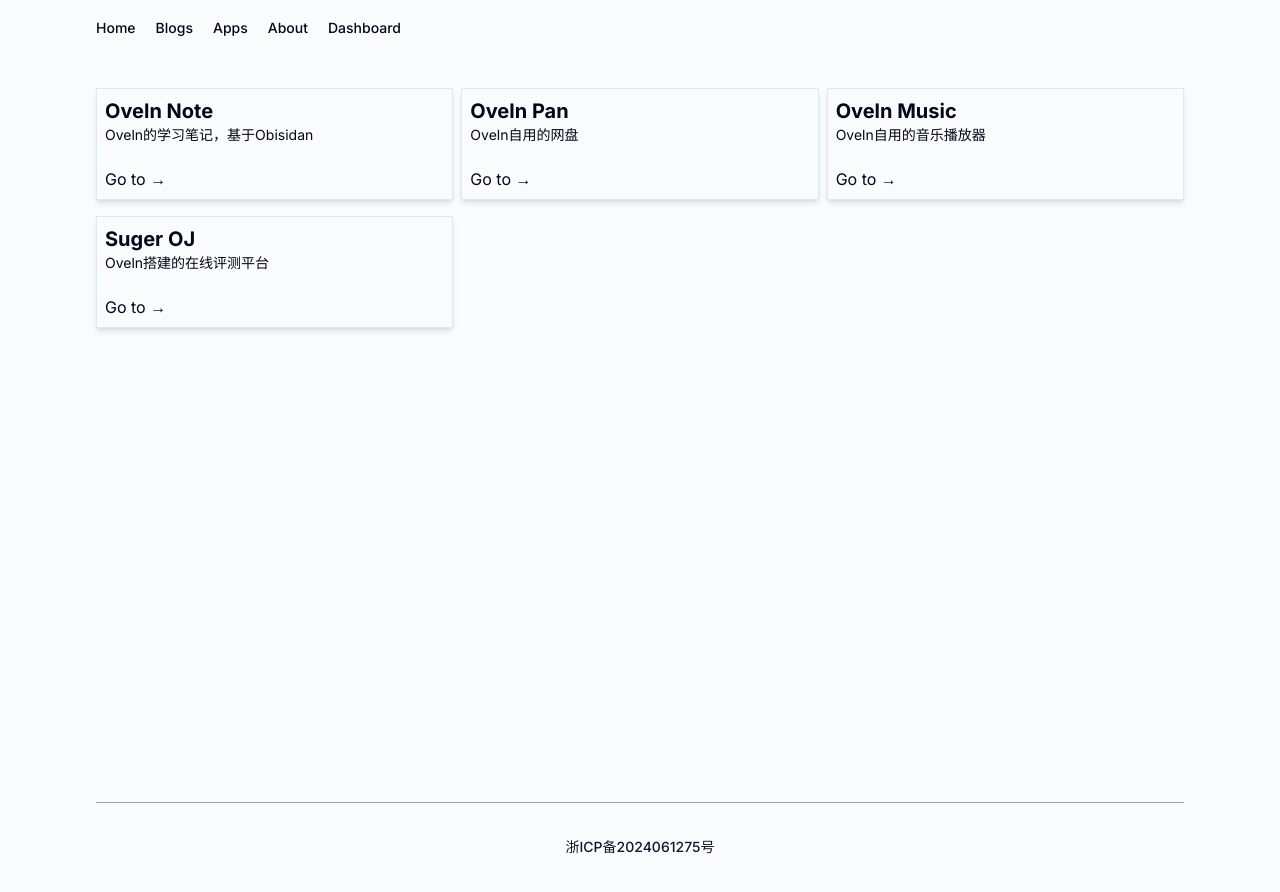
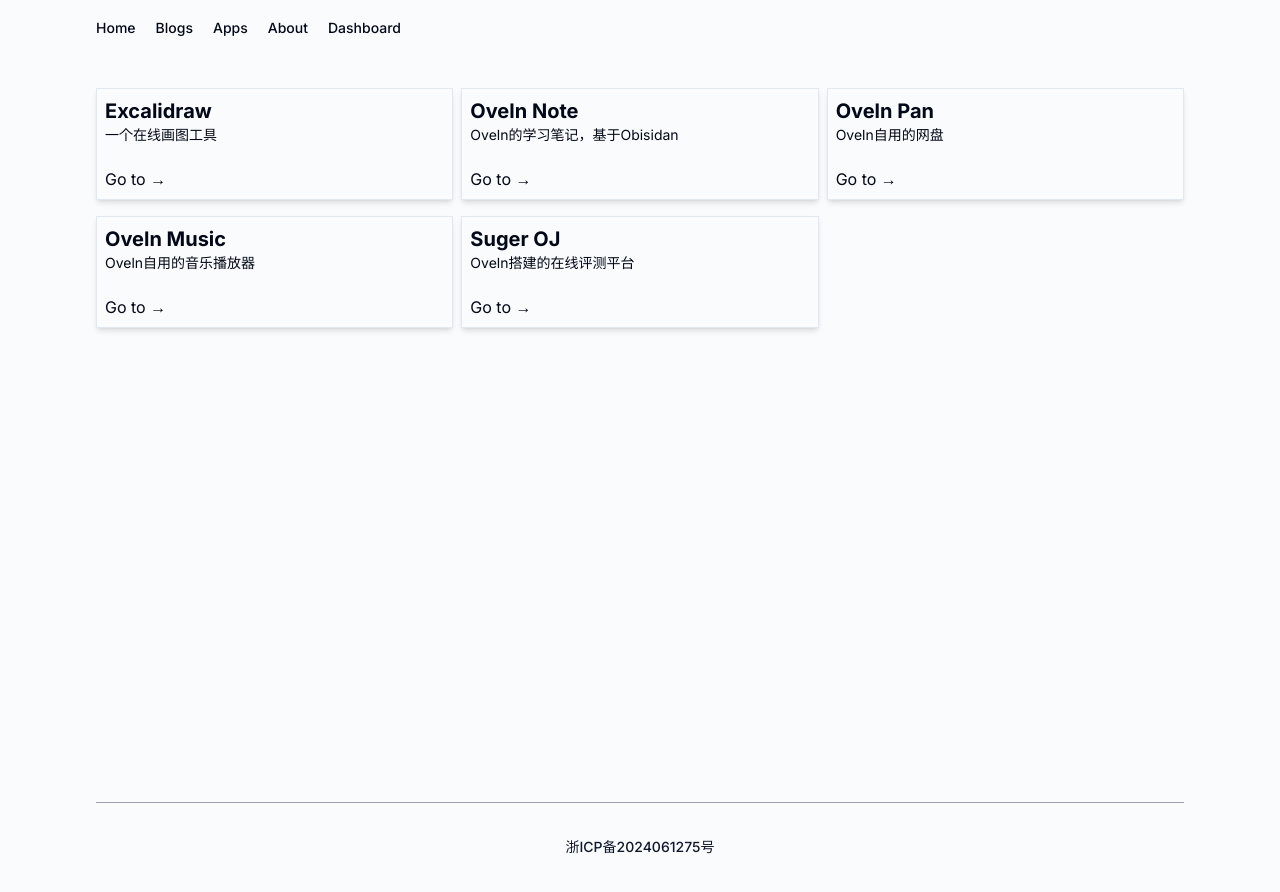
Before and after one commit to Oveln/ov-blog, a Next.js app: page /apps in a window 1280 px wide. Shown: the top 892 px of the page. Built offline with nearby package versions, Linux system fonts and the light colour scheme; what tailwindcss-animated would draw is missing.

Commit message:
添加excalidraw到App页

```diff
--- a/src/data/app-data.ts
+++ b/src/data/app-data.ts
@@ -12,6 +12,7 @@
 }
 
 export const appsData = [
+    new AppData("Excalidraw", "一个在线画图工具", "https://excalidraw.oveln.icu"),
     new AppData("Oveln Note", "Oveln的学习笔记，基于Obisidan", "https://note.oveln.icu"),
     new AppData("Oveln Pan", "Oveln自用的网盘", "https://pan.oveln.icu:5080/"),
     new AppData("Oveln Music", "Oveln自用的音乐播放器", "https://music.oveln.icu:5080/"),
```
